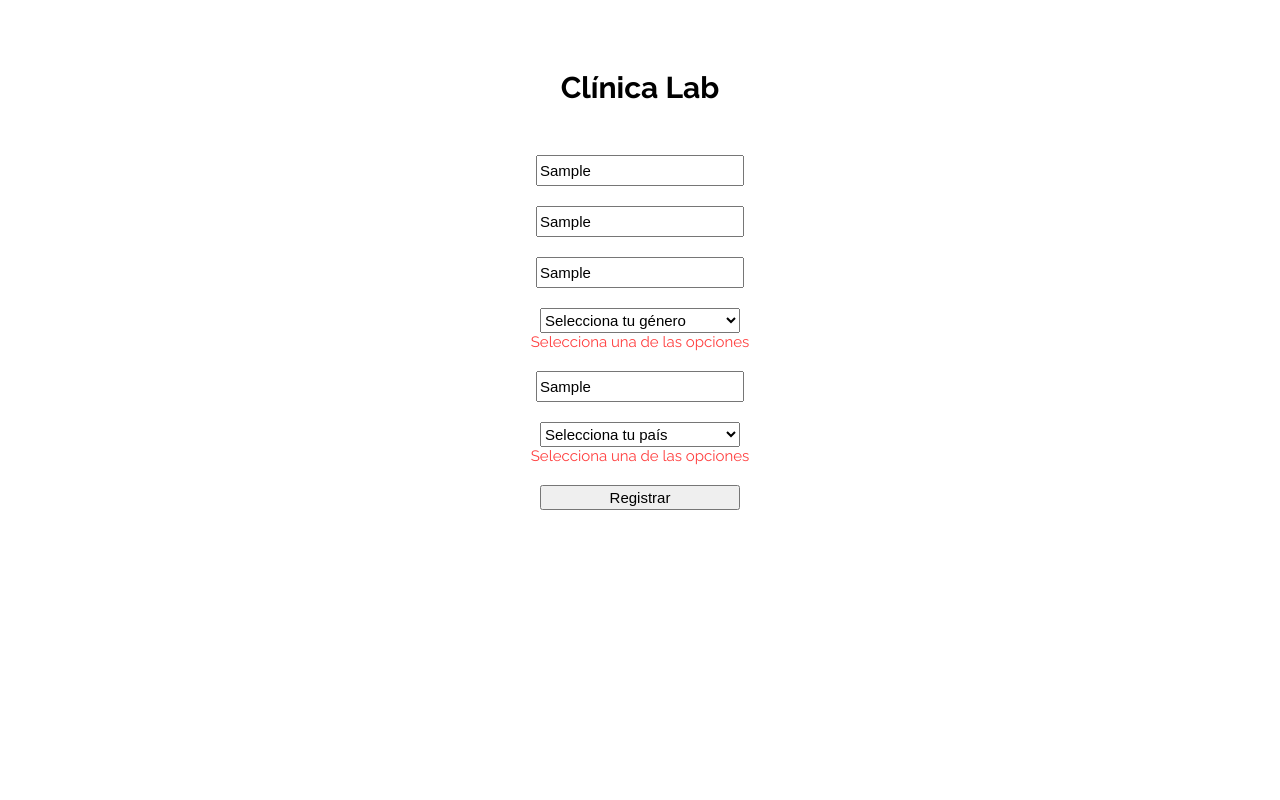
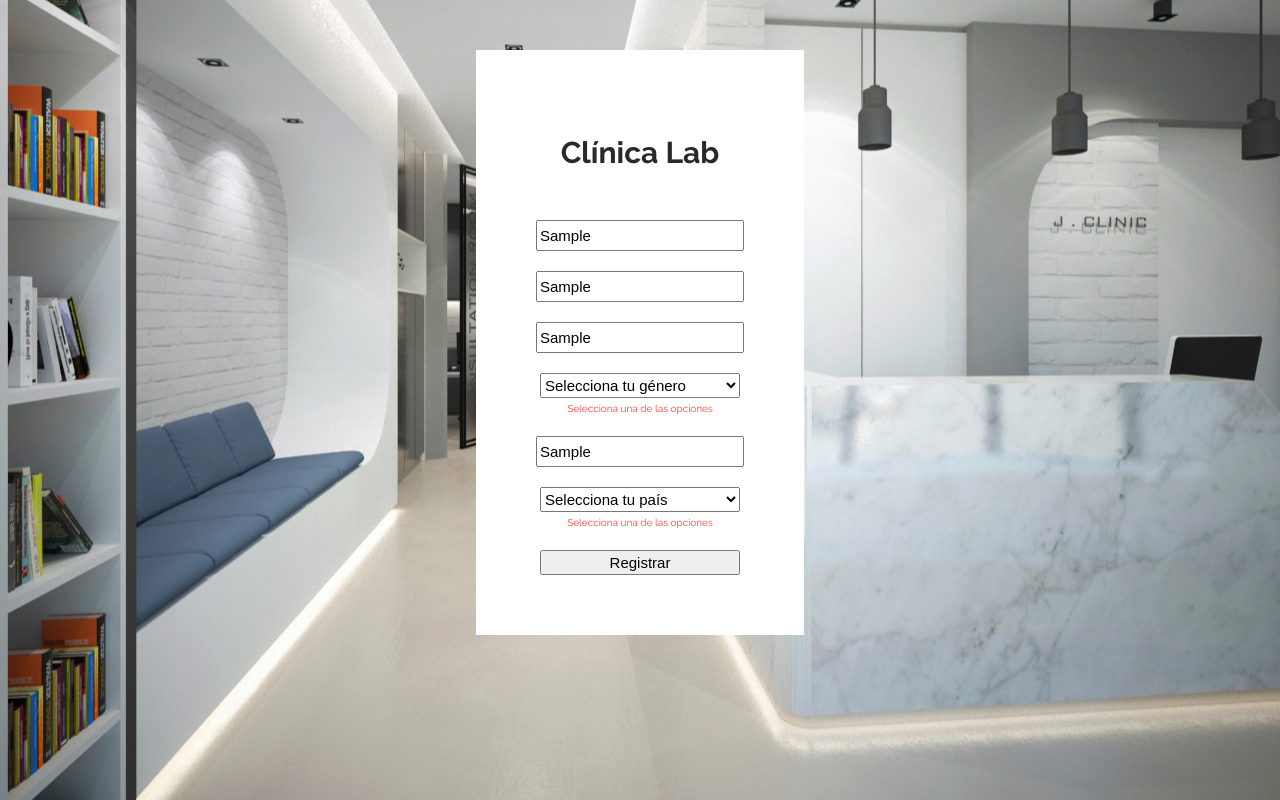
Before and after one commit to mishrole/Repaso-Clinica, a plain HTML site: page index.html in a window 1280 px wide. Both pictures are taken after typing "Sample", "Sample", "Sample", "Sample" into the empty fields and a click on the button "Registrar". Drawn offline with Linux system fonts and the light colour scheme.

```diff
--- a/assets/css/styles.css
+++ b/assets/css/styles.css
@@ -5,18 +5,34 @@ html{
 body{
 	font-family: 'Raleway', sans-serif;
 	font-size: 15px;
+	height: 100%;
+	width: 100%;
+	margin: 0px;
+	background-image: url(../img/cl6.jpg);
+	background-position: center;
+	background-size: auto;
+	background-repeat: no-repeat;
+
+}
+
+#fondo-form{
+
+	display: inline-block;
+	border:30px solid #ffffff;
+	background: #ffffff;
+	margin-top: 50px;
+	border-width: 60px;
 }
 
 .divs-form {
 	margin-bottom: 20px;
-}
-
-#contenedor-form {
-	margin-top: 70px;
+	position: center;
 }
 
 #title-form {
 	font-size: 30px;
+	color: #292929;
+	text-align: center;
 	margin-bottom: 50px;
 }
 
@@ -37,4 +53,5 @@ body{
 
 .span {
 	color: #ff3f3f;
+	font-size: 10px;
 }
--- a/assets/js/main.js
+++ b/assets/js/main.js
@@ -23,8 +23,10 @@ function imprimirPaciente(nombre, apellido, edad, ciudad, genero, pais){
 	this.gender 	= genero;
 	this.country 	= pais;
 
-	var regLetras = /^[a-zA-Z\u00E0-\u00FC]+$/; //Tildes
-	var regNumeros = /[0-9]+/;
+	var regLetras = /^[a-zA-Z\u00E0-\u00FC\s]+$/; //Tildes
+	var regNumeros = /^[1-9][0-9]?$|^100$/;
+	var regMayus = /^[A-Z]{1}/;
+	// Regex: /(?:\b|-)([1-9]{1,2}[0]?|100)\b/;
 
 	//Validaciones de vacío
 
@@ -70,6 +72,13 @@ function imprimirPaciente(nombre, apellido, edad, ciudad, genero, pais){
 
 	//Validaciones de contenido
 
+
+	if(this.name.length > 1 && this.name.search(regMayus)){
+		alert("La primera letra de tu nombre debe estar en mayúsculas")
+	}else if(this.lastname.length > 1 && this.lastname.search(regMayus)){
+		alert("La primera letra de tu apellido debe estar en mayúsculas")
+	}
+
 	if(this.name.length > 1 && this.name.search(regLetras)){
 		spanName.innerHTML = " "
 		alert("Ingresa sólo letras en nombre");
@@ -79,11 +88,11 @@ function imprimirPaciente(nombre, apellido, edad, ciudad, genero, pais){
 	}else if(this.city.length > 1 && this.city.search(regLetras)){
 		spanCity.innerHTML = " "
 		alert("Ingresa sólo letras en ciudad");
-	}else if(this.age.length > 1 && this.age.search(regNumeros)){
+	}else if(this.age.length >= 1 && this.age.search(regNumeros)){
 		spanAge.innerHTML = " "
-		alert("Ingresa sólo números en edad");
+		alert("Ingresa sólo números y edades válidas en edad");
 	}else{
-		if(this.name.length > 1 && this.lastname.length > 1 && this.age.length > 1 && this.city.length > 1 && this.country != 0 && this.gender != 0){
+		if(this.name.length > 1 && this.lastname.length > 1 && this.age.length >= 1 && this.city.length > 1 && this.country != 0 && this.gender != 0){
 		var div = document.createElement("div");
 			div.setAttribute("class", "clase-pacientes");
 
--- a/index.html
+++ b/index.html
@@ -8,12 +8,12 @@
 </head>
 <body>
 
+<div id="principal">
 	<section align="center">
 		<div id="contenedor-form">
 			<form id="id-form" class="formulario">
-
+			<div id="fondo-form">
 				<h2 id="title-form">Clínica Lab</h2>
-
 				<div class="divs-form">
 					<label for="name"><strong></strong></label>
 					<input class="input-box" type="text" id="name" placeholder="ingrese su nombre">
@@ -66,13 +66,13 @@
 
 				<button id="submit-button" type="submit">Registrar</button>
 			</form>
+
+			</div>
 		</div>
 	</section>
 
-	<div id="pacientes" align="center">
-
-	</div>
-
+	<div id="pacientes" align="center">	</div>
+</div>
 	<script type="text/javascript" src="assets/js/main.js"></script>
 	<script type="text/javascript" src="assets/js/prevent.js"></script>
 
```
Also changed, not shown: assets/img/c5.jpg (added), assets/img/cl.jpg (added), assets/img/cl1.jpg (added), assets/img/cl2.jpg (added), assets/img/cl3.jpg (added), assets/img/cl4.jpg (added), assets/img/cl6.jpg (added).
